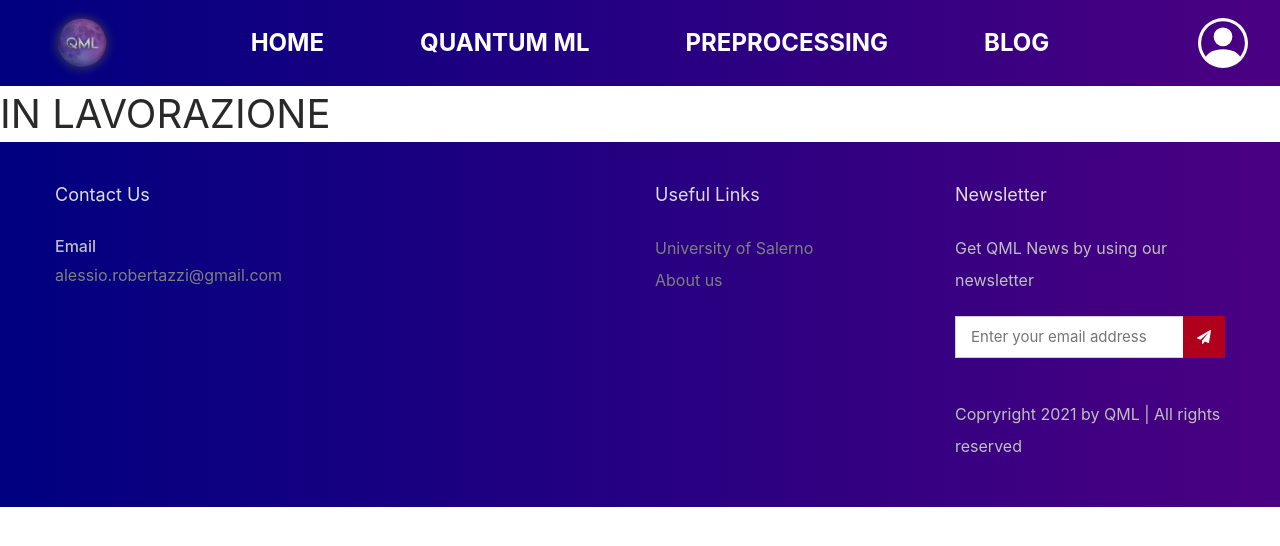
After one commit to Robertales/QuantuMoonLight, a Flask app: page /blog in a window 1280 px wide. The commit adds this page. Shown: the top 546 px of the page. Run offline with Flask 2, Linux system fonts and the light colour scheme; parts of the project's set-up code (start-up, migrations or seed data) failed here and were passed over; some libraries are stand-ins or nearby versions; some web fonts are replaced.

Commit message:
Added blog.html in routes.py

```diff
--- a/app/routes.py
+++ b/app/routes.py
@@ -45,6 +45,10 @@ def formPage():
 @app.route("/preprocessingPage")
 def preprocessingPage():
     return render_template("preprocessing.html")
+
+@app.route("/blog")
+def blogPage():
+    return render_template("blog.html")
 
 
 @app.route("/aboutUs")
--- a/app/templates/base.html
+++ b/app/templates/base.html
@@ -40,7 +40,7 @@
           <a class="nav-link" href="{{url_for("preprocessingPage")}}">PREPROCESSING</a>
         </li>
         <li class="nav-item">
-          <a class="nav-link" href="#">BLOG</a>
+          <a class="nav-link" href="{{url_for("blogPage")}}">BLOG</a>
         </li>
       </ul>
       <!-- Left links -->
--- /dev/null
+++ b/app/templates/blog.html
@@ -0,0 +1,34 @@
+<!DOCTYPE html>
+<html lang="en">
+<head>
+    <link href="https://cdn.jsdelivr.net/npm/bootstrap@5.1.3/dist/css/bootstrap.min.css" rel="stylesheet" integrity="sha384-1BmE4kWBq78iYhFldvKuhfTAU6auU8tT94WrHftjDbrCEXSU1oBoqyl2QvZ6jIW3" crossorigin="anonymous">
+    <meta charset="utf-8">
+    <title>QuantuMoonLight</title>
+    <link rel="icon" href="../static/images/logos/logo.ico">
+    <!-- Stylesheets -->
+    <link rel="stylesheet" href="https://stackpath.bootstrapcdn.com/bootstrap/4.1.3/css/bootstrap.min.css" integrity="sha384-MCw98/SFnGE8fJT3GXwEOngsV7Zt27NXFoaoApmYm81iuXoPkFOJwJ8ERdknLPMO" crossorigin="anonymous">
+    <link href="../static/styles/css/revolution-slider.css" rel="stylesheet">
+    <link href="../static/styles/css/style.css" rel="stylesheet">
+    <!-- Responsive -->
+    <meta http-equiv="X-UA-Compatible" content="IE=edge">
+    <meta name="viewport" content="width=device-width, initial-scale=1.0, maximum-scale=1.0, user-scalable=0">
+    <link href="../static/styles/css/responsive.css" rel="stylesheet">
+    <!--[if lt IE 9]><script src="http://html5shim.googlecode.com/svn/trunk/html5.js"></script><![endif]-->
+    <!--[if lt IE 9]>
+    <script src="../../static/js/respond.js"></script><![endif]-->
+    <link href="../static/styles/css/nav.css" rel="stylesheet">
+</head>
+<body>
+
+    <script src="https://cdn.jsdelivr.net/npm/bootstrap@5.1.3/dist/js/bootstrap.bundle.min.js" integrity="sha384-ka7Sk0Gln4gmtz2MlQnikT1wXgYsOg+OMhuP+IlRH9sENBO0LRn5q+8nbTov4+1p" crossorigin="anonymous"></script>
+    <div class="page-wrapper">
+        {% extends "base.html" %}
+        {% block content %}
+
+
+        <h1> IN LAVORAZIONE </h1>
+
+    {% endblock %}
+    </div>
+</body>
+</html>
--- a/app/templates/logIn.html
+++ b/app/templates/logIn.html
@@ -32,7 +32,7 @@
       {% with messages = get_flashed_messages(category_filter = ["error"]) %}
           {% if messages %}
             {% for msg in messages %}
-                <p>{{msg}}</p>
+                <p style="color:red;">{{msg}}</p>
             {% endfor %}
           {% endif %}
         {% endwith %}
```
